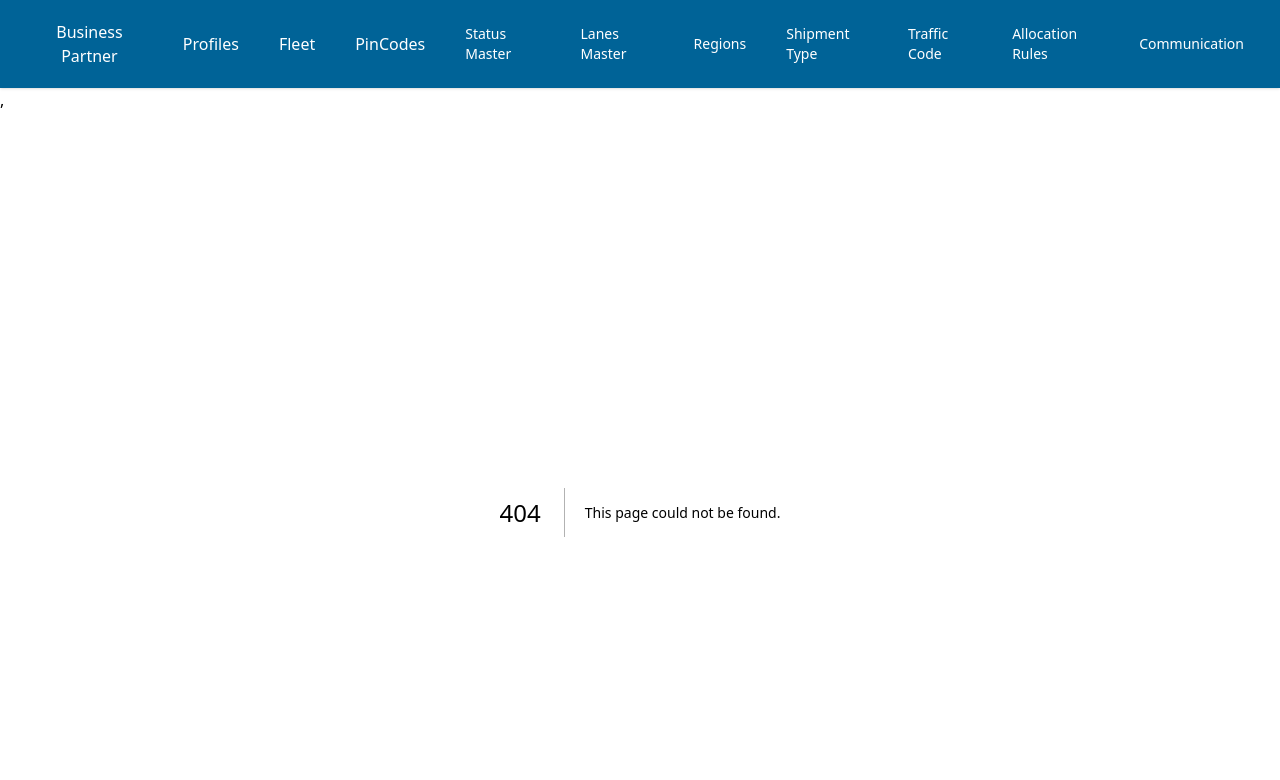
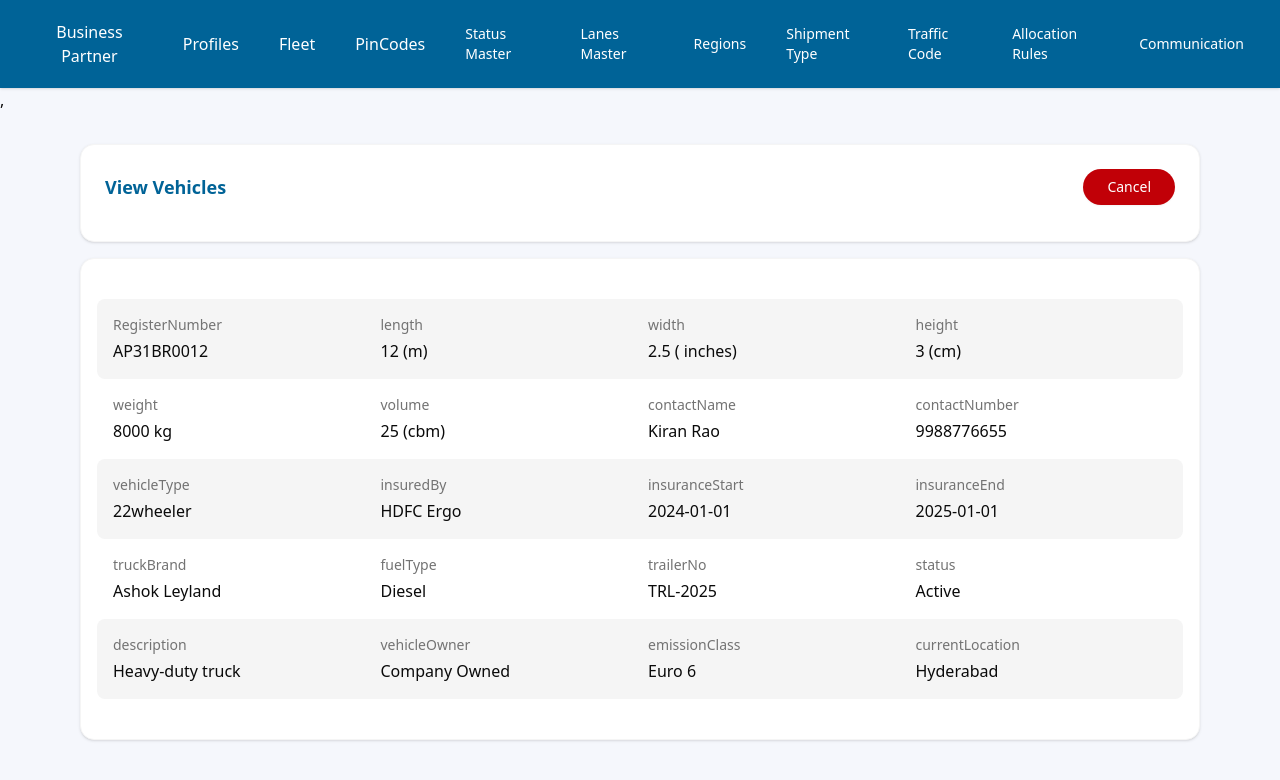
Before and after one commit to rohit24-creator/devdemo_sharedrepo, a Next.js app: page /viewform in a window 1280 px wide. Before the commit this address had no page. Shown: the top 780 px of the page. Built offline with nearby package versions, Linux system fonts and the light colour scheme.

Commit message:
Implemented ViewForm and ReusableViewAccordion components; created API routes under pages/api for View-related pages

```diff
--- /dev/null
+++ b/app/viewform/page.js
@@ -0,0 +1,44 @@
+"use client"
+
+import { useEffect, useState } from "react"
+import ReusableViewAccordion from "@/components/ui/reusableComponent/ReusableViewAccordion"
+
+export default function ViewFormPage() {
+    const [formData, setFormData] = useState(null)
+
+    useEffect(() => {
+        const fetchData = async () => {
+            try {
+                const res = await fetch("/api/forms?type=vehicles")  // hardcoded to fetch only vehicles
+                const data = await res.json()
+                setFormData(data)
+            } catch (err) {
+                console.error("Failed to fetch form data:", err)
+            }
+        }
+
+        fetchData()
+    }, []) // removed dependency
+
+    const sections = formData
+        ? [
+            {
+                title: "View Vehicles", // hardcoded title
+                fields: Object.entries(formData).map(([key, value]) => ({
+                    label: key,
+                    value: value,
+                })),
+            },
+        ]
+        : []
+
+    return (
+        <div className="p-4">
+            {formData ? (
+                <ReusableViewAccordion sections={sections} />
+            ) : (
+                <p className="text-center text-gray-600">Loading...</p>
+            )}
+        </div>
+    )
+}
--- /dev/null
+++ b/components/ui/badge.jsx
@@ -0,0 +1,44 @@
+import * as React from "react"
+import { Slot } from "@radix-ui/react-slot"
+import { cva } from "class-variance-authority";
+
+import { cn } from "@/lib/utils"
+
+const badgeVariants = cva(
+  "inline-flex items-center justify-center rounded-md border px-2 py-0.5 text-xs font-medium w-fit whitespace-nowrap shrink-0 [&>svg]:size-3 gap-1 [&>svg]:pointer-events-none focus-visible:border-ring focus-visible:ring-ring/50 focus-visible:ring-[3px] aria-invalid:ring-destructive/20 dark:aria-invalid:ring-destructive/40 aria-invalid:border-destructive transition-[color,box-shadow] overflow-hidden",
+  {
+    variants: {
+      variant: {
+        default:
+          "border-transparent bg-primary text-primary-foreground [a&]:hover:bg-primary/90",
+        secondary:
+          "border-transparent bg-secondary text-secondary-foreground [a&]:hover:bg-secondary/90",
+        destructive:
+          "border-transparent bg-destructive text-white [a&]:hover:bg-destructive/90 focus-visible:ring-destructive/20 dark:focus-visible:ring-destructive/40 dark:bg-destructive/60",
+        outline:
+          "text-foreground [a&]:hover:bg-accent [a&]:hover:text-accent-foreground",
+      },
+    },
+    defaultVariants: {
+      variant: "default",
+    },
+  }
+)
+
+function Badge({
+  className,
+  variant,
+  asChild = false,
+  ...props
+}) {
+  const Comp = asChild ? Slot : "span"
+
+  return (
+    <Comp
+      data-slot="badge"
+      className={cn(badgeVariants({ variant }), className)}
+      {...props} />
+  );
+}
+
+export { Badge, badgeVariants }
--- /dev/null
+++ b/components/ui/reusableComponent/ReusableViewAccordion.js
@@ -0,0 +1,68 @@
+"use client"
+
+import React from "react"
+import { Card, CardHeader, CardTitle, CardContent } from "@/components/ui/card"
+import { Button } from "@/components/ui/button"
+
+export default function ReusableViewLayout({
+    title,
+    sections = [],
+    onCancel,
+}) {
+    const dynamicTitle = title || (sections[0]?.title ?? "View Details")
+
+    return (
+        <div className="w-full max-w-6xl mx-auto p-4 space-y-4">
+            {/* Top Title Card */}
+            <Card className="w-full shadow-sm border border-muted bg-white">
+                <CardHeader className="flex flex-row items-center justify-between pb-3">
+                    <CardTitle className="text-[#006397] text-lg">
+                        {dynamicTitle}
+                    </CardTitle>
+                    <Button
+                        onClick={onCancel}
+                        className="bg-red-700 hover:bg-red-800 text-white rounded-full px-6"
+                    >
+                        Cancel
+                    </Button>
+                </CardHeader>
+            </Card>
+
+            {/* Data Cards */}
+            {sections.map((section, index) => (
+                <Card
+                    key={index}
+                    className="w-full shadow-sm border border-muted bg-white"
+                >
+                    <CardContent className="pt-4 pb-4 px-4">
+                        {Array.from({ length: Math.ceil(section.fields.length / 4) }).map(
+                            (_, rowIndex) => {
+                                const start = rowIndex * 4
+                                const rowFields = section.fields.slice(start, start + 4)
+
+                                return (
+                                    <div
+                                        key={rowIndex}
+                                        className={`grid grid-cols-4 gap-4 p-4 rounded-md ${rowIndex % 2 === 0 ? "bg-muted" : "bg-white"
+                                            }`}
+                                    >
+                                        {rowFields.map((field, i) => (
+                                            <div key={i} className="space-y-1">
+                                                <p className="text-sm font-medium text-muted-foreground">
+                                                    {field.label}
+                                                </p>
+                                                <p className="text-base text-foreground">
+                                                    {field.value || "-"}
+                                                </p>
+                                            </div>
+                                        ))}
+                                    </div>
+                                )
+                            }
+                        )}
+                    </CardContent>
+                </Card>
+            ))}
+        </div>
+    )
+}
--- /dev/null
+++ b/components/ui/separator.jsx
@@ -0,0 +1,27 @@
+"use client"
+
+import * as React from "react"
+import * as SeparatorPrimitive from "@radix-ui/react-separator"
+
+import { cn } from "@/lib/utils"
+
+function Separator({
+  className,
+  orientation = "horizontal",
+  decorative = true,
+  ...props
+}) {
+  return (
+    <SeparatorPrimitive.Root
+      data-slot="separator"
+      decorative={decorative}
+      orientation={orientation}
+      className={cn(
+        "bg-border shrink-0 data-[orientation=horizontal]:h-px data-[orientation=horizontal]:w-full data-[orientation=vertical]:h-full data-[orientation=vertical]:w-px",
+        className
+      )}
+      {...props} />
+  );
+}
+
+export { Separator }
--- a/package.json
+++ b/package.json
@@ -19,6 +19,7 @@
     "@radix-ui/react-popover": "^1.1.14",
     "@radix-ui/react-radio-group": "^1.3.7",
     "@radix-ui/react-select": "^2.2.5",
+    "@radix-ui/react-separator": "^1.1.7",
     "@radix-ui/react-slot": "^1.2.3",
     "autoprefix": "^1.0.1",
     "class-variance-authority": "^0.7.1",
--- /dev/null
+++ b/pages/api/forms.js
@@ -0,0 +1,60 @@
+export default function handler(req, res) {
+    const { type } = req.query
+
+    const data = {
+        drivers: {
+            name: "Ravi Kumar",
+            city: "Hyderabad",
+            contact: "9876543210",
+            companyCode: "THKN",
+            password: "Ada@2343",
+            confirmPassword: "Ada@2343",
+            branchCode: "THBKK",
+            licenceNumber: "AP29DL1234",
+            driverType: "Local Driver",
+            age: "34",
+            drivingSince: "2012",
+        },
+        vehicles: {
+            RegisterNumber: "AP31BR0012",
+            length: "12 (m)",
+            width: "2.5 ( inches)",
+            height: "3 (cm)",
+            weight: "8000 kg",
+            volume: "25 (cbm)",
+            contactName: "Kiran Rao",
+            contactNumber: "9988776655",
+            vehicleType: "22wheeler",
+            insuredBy: "HDFC Ergo",
+            insuranceStart: "2024-01-01",
+            insuranceEnd: "2025-01-01",
+            truckBrand: "Ashok Leyland",
+            fuelType: "Diesel",
+            trailerNo: "TRL-2025",
+            status: "Active",
+            description: "Heavy-duty truck",
+            vehicleOwner: "Company Owned",
+            emissionClass: "Euro 6",
+            currentLocation: "Hyderabad",
+        },
+        ordertypes: {
+            orderType: "",
+            description: "",
+            departmentCode: "",
+        },
+        costcenters: {
+            costCenter: "",
+            description: "",
+            customerName: "",
+            companyCode: "THKN",
+            branchCode: "THBKK",
+            departmentCode: "",
+        },
+    }
+
+    if (data[type]) {
+        res.status(200).json(data[type])
+    } else {
+        res.status(404).json({ error: "Form type not found" })
+    }
+}
```
Also changed, not shown: 1 other file (tests, documents, lock files or other folders).
